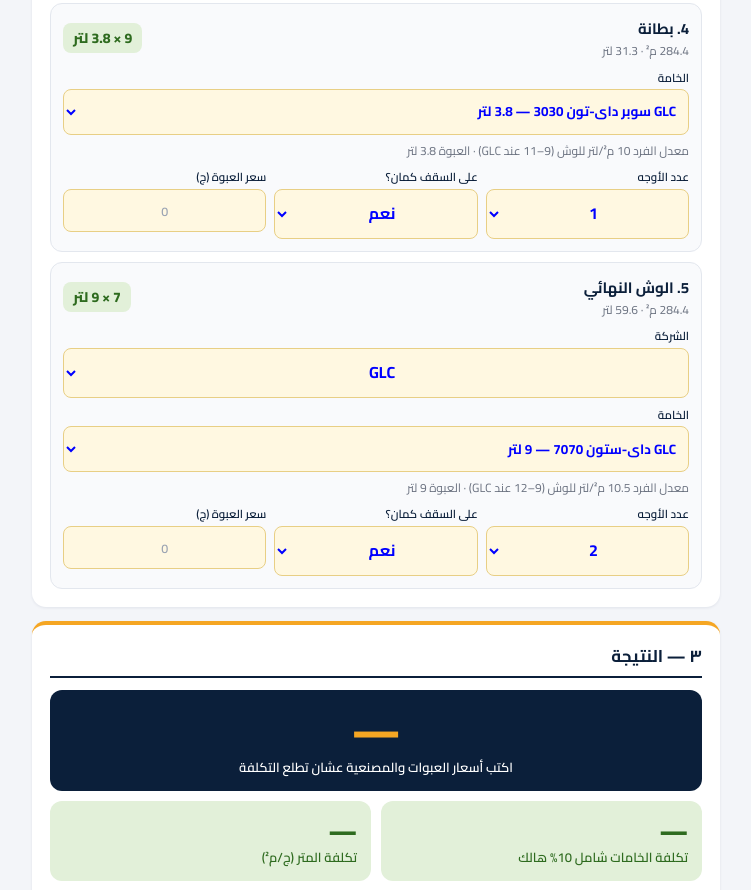
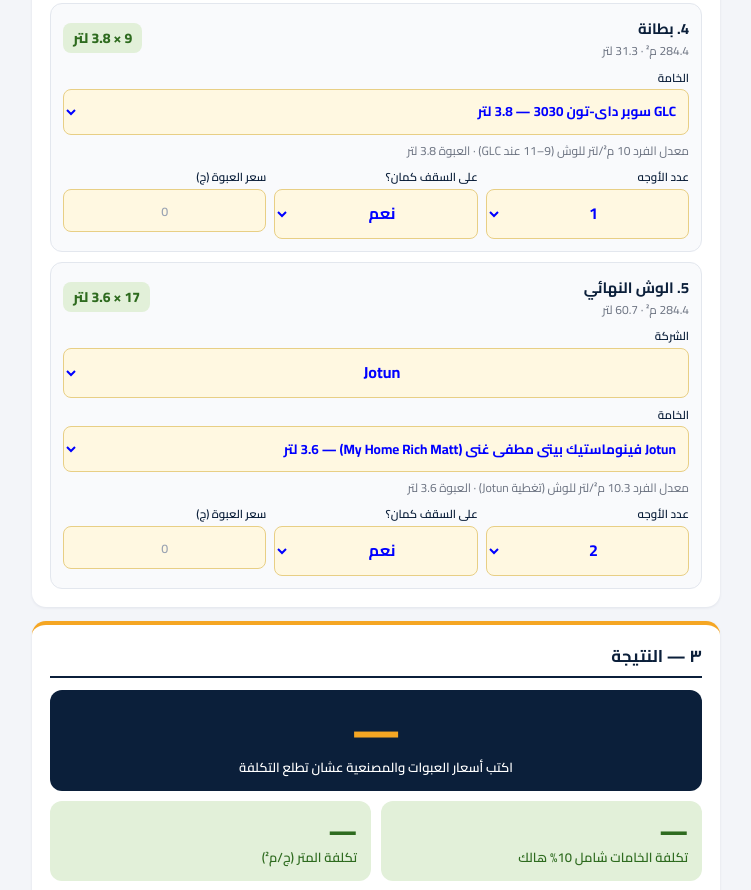
Before and after one commit to mustafaelgindi8-png/Gindi-Website, a plain HTML site: page tools/paint-calculator.html in a window 1280 px wide. Shown: the part 1617-2507 px from the top of the page, without its empty margins (264-1015 px from the left). Drawn offline with Linux system fonts and the light colour scheme.

Commit message:
Paint calculator: 7070 and Gltex move to the base coat, final coat lists Fenomastic-type finishes (Jotun by default)
Co-Authored-By: Claude Opus 5.5 (1M context) <noreply@anthropic.com>
Claude-Session: https://claude.ai/code/session_01GkCYnwpZab6th1ahTtE5QP

```diff
--- a/tools/paint-calculator.html
+++ b/tools/paint-calculator.html
@@ -209,25 +209,31 @@
     ["GLC داي-تون 200 — 8 لتر", "لتر", 9.0, 8.0, "8–10 عند GLC", "base"],
     ["GLC فيرست كوت أبيض 505 — 2.1 لتر", "لتر", 10.0, 2.1, "9–11 عند GLC", "base"],
     ["GLC فيرست كوت أبيض 505 — 3.75 لتر", "لتر", 10.0, 3.75, "9–11 عند GLC", "base"],
+    ["GLC جلتكس 20000 — 0.65 لتر", "لتر", 12.5, 0.65, "11–14 عند GLC", "base"],
+    ["GLC جلتكس 20000 — 2.5 لتر", "لتر", 12.5, 2.5, "11–14 عند GLC", "base"],
+    ["GLC جلتكس 20000 — 9 لتر", "لتر", 12.5, 9.0, "11–14 عند GLC", "base"],
+    ["GLC جلتكس 20000 — 18 لتر", "لتر", 12.5, 18.0, "11–14 عند GLC", "base"],
+    ["GLC جلتكس 25000 — 0.65 لتر", "لتر", 13.5, 0.65, "12–15 عند GLC", "base"],
+    ["GLC جلتكس 25000 — 2.5 لتر", "لتر", 13.5, 2.5, "12–15 عند GLC", "base"],
+    ["GLC جلتكس 15000 — 2.5 لتر", "لتر", 11.0, 2.5, "10–12 عند GLC", "base"],
+    ["GLC جلتكس 15000 — 9 لتر", "لتر", 11.0, 9.0, "10–12 عند GLC", "base"],
+    ["GLC داي-ستون 7070 — 0.65 لتر", "لتر", 10.5, 0.65, "9–12 عند GLC", "base"],
+    ["GLC داي-ستون 7070 — 2.5 لتر", "لتر", 10.5, 2.5, "9–12 عند GLC", "base"],
+    ["GLC داي-ستون 7070 — 9 لتر", "لتر", 10.5, 9.0, "9–12 عند GLC", "base"],
     ["GLC سوبر بلاتين داي-تون 3030 — 2.7 لتر", "لتر", 9.0, 2.7, "8–10 عند GLC", "base"],
     ["GLC سوبر بلاتين داي-تون 3030 — 9 لتر", "لتر", 9.0, 9.0, "8–10 عند GLC", "base"],
+    ["GLC سوبر بلاتين داي ستون 7070 — 0.9 لتر", "لتر", 10.5, 0.9, "9–12 عند GLC", "base"],
+    ["GLC سوبر بلاتين داي ستون 7070 — 2.7 لتر", "لتر", 10.5, 2.7, "9–12 عند GLC", "base"],
+    ["GLC سوبر بلاتين داي ستون 7070 — 9 لتر", "لتر", 10.5, 9.0, "9–12 عند GLC", "base"],
+    ["GLC داي-ستون 7070 ألوان جاهزه — 0.65 لتر", "لتر", 10.5, 0.65, "9–12 عند GLC", "base"],
+    ["GLC داي-ستون 7070 ألوان جاهزه — 2.5 لتر", "لتر", 10.5, 2.5, "9–12 عند GLC", "base"],
+    ["GLC داي-ستون 7070 ألوان جاهزه — 9 لتر", "لتر", 10.5, 9.0, "9–12 عند GLC", "base"],
     ["GLC ستورم شيلد أندركوت — 9 لتر", "لتر", 12.0, 9.0, "11–13 عند GLC", "base"],
-    ["GLC جلتكس 20000 — 0.65 لتر", "لتر", 12.5, 0.65, "11–14 عند GLC", "finish"],
-    ["GLC جلتكس 20000 — 2.5 لتر", "لتر", 12.5, 2.5, "11–14 عند GLC", "finish"],
-    ["GLC جلتكس 20000 — 9 لتر", "لتر", 12.5, 9.0, "11–14 عند GLC", "finish"],
-    ["GLC جلتكس 20000 — 18 لتر", "لتر", 12.5, 18.0, "11–14 عند GLC", "finish"],
-    ["GLC جلتكس 25000 — 0.65 لتر", "لتر", 13.5, 0.65, "12–15 عند GLC", "finish"],
-    ["GLC جلتكس 25000 — 2.5 لتر", "لتر", 13.5, 2.5, "12–15 عند GLC", "finish"],
-    ["GLC جلتكس 15000 — 2.5 لتر", "لتر", 11.0, 2.5, "10–12 عند GLC", "finish"],
-    ["GLC جلتكس 15000 — 9 لتر", "لتر", 11.0, 9.0, "10–12 عند GLC", "finish"],
     ["GLC سوبر لاك 786 — 0.35 لتر", "لتر", 14.0, 0.35, "13–15 عند GLC", "finish"],
     ["GLC سوبر لاك 786 — 0.7 لتر", "لتر", 14.0, 0.7, "13–15 عند GLC", "finish"],
     ["GLC سوبر لاك 786 — 2 لتر", "لتر", 14.0, 2.0, "13–15 عند GLC", "finish"],
     ["GLC سوبر لاك 786 — 4 لتر", "لتر", 14.0, 4.0, "13–15 عند GLC", "finish"],
     ["GLC سوبر لاك 786 — 9 لتر", "لتر", 14.0, 9.0, "13–15 عند GLC", "finish"],
-    ["GLC داي-ستون 7070 — 0.65 لتر", "لتر", 10.5, 0.65, "9–12 عند GLC", "finish"],
-    ["GLC داي-ستون 7070 — 2.5 لتر", "لتر", 10.5, 2.5, "9–12 عند GLC", "finish"],
-    ["GLC داي-ستون 7070 — 9 لتر", "لتر", 10.5, 9.0, "9–12 عند GLC", "finish"],
     ["GLC جل نيل 290 — 9 لتر", "لتر", 17.0, 9.0, "16–18 عند GLC", "finish"],
     ["GLC زيجزاج جليز 303 — 0.325 لتر", "لتر", 17.5, 0.325, "15–20 عند GLC", "finish"],
     ["GLC زيجزاج جليز 303 — 0.75 لتر", "لتر", 17.5, 0.75, "15–20 عند GLC", "finish"],
@@ -259,9 +265,6 @@
     ["GLC لؤلؤ — 0.7 لتر", "لتر", 15.0, 0.7, "14–16 عند GLC", "finish"],
     ["GLC لؤلؤ — 2 لتر", "لتر", 15.0, 2.0, "14–16 عند GLC", "finish"],
     ["GLC لؤلؤ — 3.75 لتر", "لتر", 15.0, 3.75, "14–16 عند GLC", "finish"],
-    ["GLC سوبر بلاتين داي ستون 7070 — 0.9 لتر", "لتر", 10.5, 0.9, "9–12 عند GLC", "finish"],
-    ["GLC سوبر بلاتين داي ستون 7070 — 2.7 لتر", "لتر", 10.5, 2.7, "9–12 عند GLC", "finish"],
-    ["GLC سوبر بلاتين داي ستون 7070 — 9 لتر", "لتر", 10.5, 9.0, "9–12 عند GLC", "finish"],
     ["GLC سوبر لاك 500 — 2.15 لتر", "لتر", 14.0, 2.15, "13–15 عند GLC", "finish"],
     ["GLC جل نيل 29 — 2.25 لتر", "لتر", 12.0, 2.25, "10–14 عند GLC", "finish"],
     ["GLC جل نيل 29 — 8.5 لتر", "لتر", 12.0, 8.5, "10–14 عند GLC", "finish"],
@@ -275,9 +278,6 @@
     ["GLC سوبر بلاتين سوبر لاك مط — 0.9 لتر", "لتر", 14.0, 0.9, "13–15 عند GLC", "finish"],
     ["GLC سوبر بلاتين سوبر لاك مط — 2.7 لتر", "لتر", 14.0, 2.7, "13–15 عند GLC", "finish"],
     ["GLC سوبر بلاتين سوبر لاك مط — 9 لتر", "لتر", 14.0, 9.0, "13–15 عند GLC", "finish"],
-    ["GLC داي-ستون 7070 ألوان جاهزه — 0.65 لتر", "لتر", 10.5, 0.65, "9–12 عند GLC", "finish"],
-    ["GLC داي-ستون 7070 ألوان جاهزه — 2.5 لتر", "لتر", 10.5, 2.5, "9–12 عند GLC", "finish"],
-    ["GLC داي-ستون 7070 ألوان جاهزه — 9 لتر", "لتر", 10.5, 9.0, "9–12 عند GLC", "finish"],
     ["GLC سوبر بلاتين لاكشري مط 7000 — 0.9 لتر", "لتر", 10.0, 0.9, "9–11 عند GLC", "finish"],
     ["GLC سوبر بلاتين لاكشري مط 7000 — 2.7 لتر", "لتر", 10.0, 2.7, "9–11 عند GLC", "finish"],
     ["GLC سوبر بلاتين لاكشري مط 7000 — 9 لتر", "لتر", 10.0, 9.0, "9–11 عند GLC", "finish"],
@@ -329,7 +329,7 @@
     ["Jotun ليدي رومانو (Romano) — 4 لتر", "لتر", 2.1, 4, "تغطية Jotun", "finish"],
     ["ورق صنفرة", "فرخ", 10, 1, "", "sand"]
   ];
-  var BRANDS = {GLC: "GLC داي-ستون 7070 — 9 لتر", Jotun: "Jotun فينوماستيك بيتي مطفي غني (My Home Rich Matt) — 3.6 لتر"};
+  var BRANDS = {GLC: "GLC سوبر بلاتين لاكشري مط 7000 — 9 لتر", Jotun: "Jotun فينوماستيك بيتي مطفي غني (My Home Rich Matt) — 3.6 لتر"};
   var brandOf = function(p){ return p[0].indexOf("Jotun ") === 0 ? "Jotun" : p[0].indexOf("GLC ") === 0 ? "GLC" : ""; };
   // [stage, default product name, coats, on ceiling]
   var STAGES = [
@@ -337,15 +337,15 @@
     ["معجون", "GLC معجون داي-تون 100 — 15 كجم", 2, true],
     ["صنفرة", "ورق صنفرة", 2, true],
     ["بطانة", "GLC سوبر داي-تون 3030 — 3.8 لتر", 1, true],
-    ["الوش النهائي", "GLC داي-ستون 7070 — 9 لتر", 2, true]
+    ["الوش النهائي", "Jotun فينوماستيك بيتي مطفي غني (My Home Rich Matt) — 3.6 لتر", 2, true]
   ];
   var $ = function(id){ return document.getElementById(id); };
   var fmt = function(n, d){ return n.toLocaleString("en-US", {maximumFractionDigits: d || 0}); };
   var num = function(el){ var v = parseFloat(el.value); return isFinite(v) && v >= 0 ? v : null; };
   var up = function(x){ return Math.ceil(x - 1e-9); }; // ROUNDUP(x,0) for x >= 0
   var idx = function(name){ for (var i = 0; i < PRODUCTS.length; i++) if (PRODUCTS[i][0] === name) return i; return 0; };
-  // each stage lists only its own kind of product (PRODUCTS[i][5]); the base coat also offers GLC finishes such as 7070
-  var CATS = [["sealer"], ["putty"], ["sand"], ["base", "finish"], ["finish"]];
+  // each stage lists only its own kind of product (PRODUCTS[i][5]): base = 3030 / 7070 / Gltex, finish = Fenomastic-type finishes
+  var CATS = [["sealer"], ["putty"], ["sand"], ["base"], ["finish"]];
   var optsFor = function(brand, cats){ return PRODUCTS.map(function(p, i){ return (!brand || brandOf(p) === brand) && cats.indexOf(p[5]) >= 0 ? '<option value="' + i + '">' + p[0] + "</option>" : ""; }).join(""); };
   var FIN = STAGES.length - 1; // the finish coat gets a GLC / Jotun picker
 
@@ -356,8 +356,8 @@
     d.innerHTML =
       '<div class="head"><div><b>' + (i + 1) + ". " + s[0] + '</b><small id="m' + i + '">0 م²</small></div>' +
       '<div class="tot" id="g' + i + '">—</div></div>' +
-      (i === FIN ? '<div class="field" style="margin-bottom:8px"><label for="brand">الشركة</label><select id="brand"><option>GLC</option><option>Jotun</option></select></div>' : "") +
-      '<div class="field"><label for="p' + i + '">الخامة</label><select class="prod" id="p' + i + '">' + optsFor(i === FIN || i === 3 ? "GLC" : "", CATS[i]) + '</select></div>' +
+      (i === FIN ? '<div class="field" style="margin-bottom:8px"><label for="brand">الشركة</label><select id="brand"><option>Jotun</option><option>GLC</option></select></div>' : "") +
+      '<div class="field"><label for="p' + i + '">الخامة</label><select class="prod" id="p' + i + '">' + optsFor(i === FIN ? "Jotun" : "", CATS[i]) + '</select></div>' +
       '<div class="rate" id="r' + i + '"></div>' +
       '<div class="f">' +
         '<div><label for="c' + i + '">عدد الأوجه</label><select id="c' + i + '">' + [0, 1, 2, 3, 4].map(function(n){ return "<option" + (n === s[2] ? " selected" : "") + ">" + n + "</option>"; }).join("") + '</select></div>' +
```
